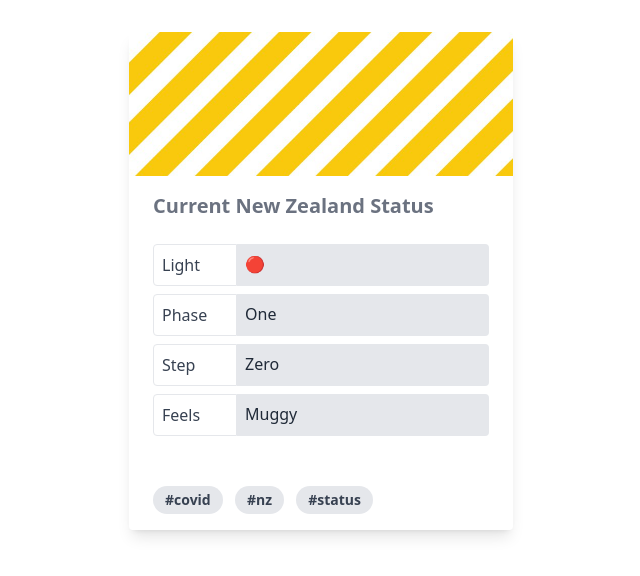
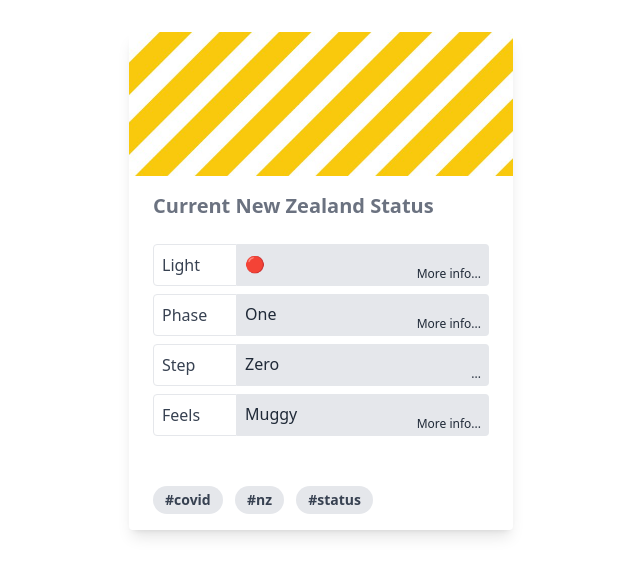
Before and after one commit to nzben/nzben.github.io, a website: page index.html in a window 1280 px wide. Shown: the whole page, without its empty margins (319-959 px from the left). Drawn offline with Linux system fonts and the light colour scheme.

Commit message:
More info

```diff
--- a/index.html
+++ b/index.html
@@ -18,13 +18,21 @@
         </div>
         <div class="px-6 text-gray-700 text-base grid overflow-hidden grid-cols-4 grid-rows-5 gap-y-2">
             <div class="label">Light</div>
-            <div class="box">🔴</div>
+            <div class="box relative">🔴
+              <p class="absolute right-2 bottom-1 text-xs"><a href="https://covid19.govt.nz/traffic-lights/">More info...</a></p>
+            </div>
             <div class="label">Phase</div>
-            <div class="box">One</div>
+            <div class="box relative">One
+              <p class="absolute right-2 bottom-1 text-xs"><a href="https://www.health.govt.nz/our-work/diseases-and-conditions/covid-19-novel-coronavirus/covid-19-response-planning/omicron-community-what-means-you">More info...</a></p>
+            </div>
             <div class="label">Step</div>
-            <div class="box">Zero</div>
+            <div class="box relative">Zero
+              <p class="absolute right-2 bottom-1 text-xs"><a href="https://covid19.govt.nz/news-and-data/latest-news/new-zealand-border-to-reopen-in-stages-from-27-february">...</a></p>
+            </div>
             <div class="label">Feels</div>
-            <div class="box">Muggy</div>
+            <div class="box relative">Muggy
+              <p class="absolute right-2 bottom-1 text-xs"><a href="https://metservice.com">More info...</a></p>
+            </div>
         </div>
         <div class="px-6 pb-2">
           <span class="inline-block bg-gray-200 rounded-full px-3 py-1 text-sm font-semibold text-gray-700 mr-2 mb-2">#covid</span>
```
Also changed, not shown: output.css.
